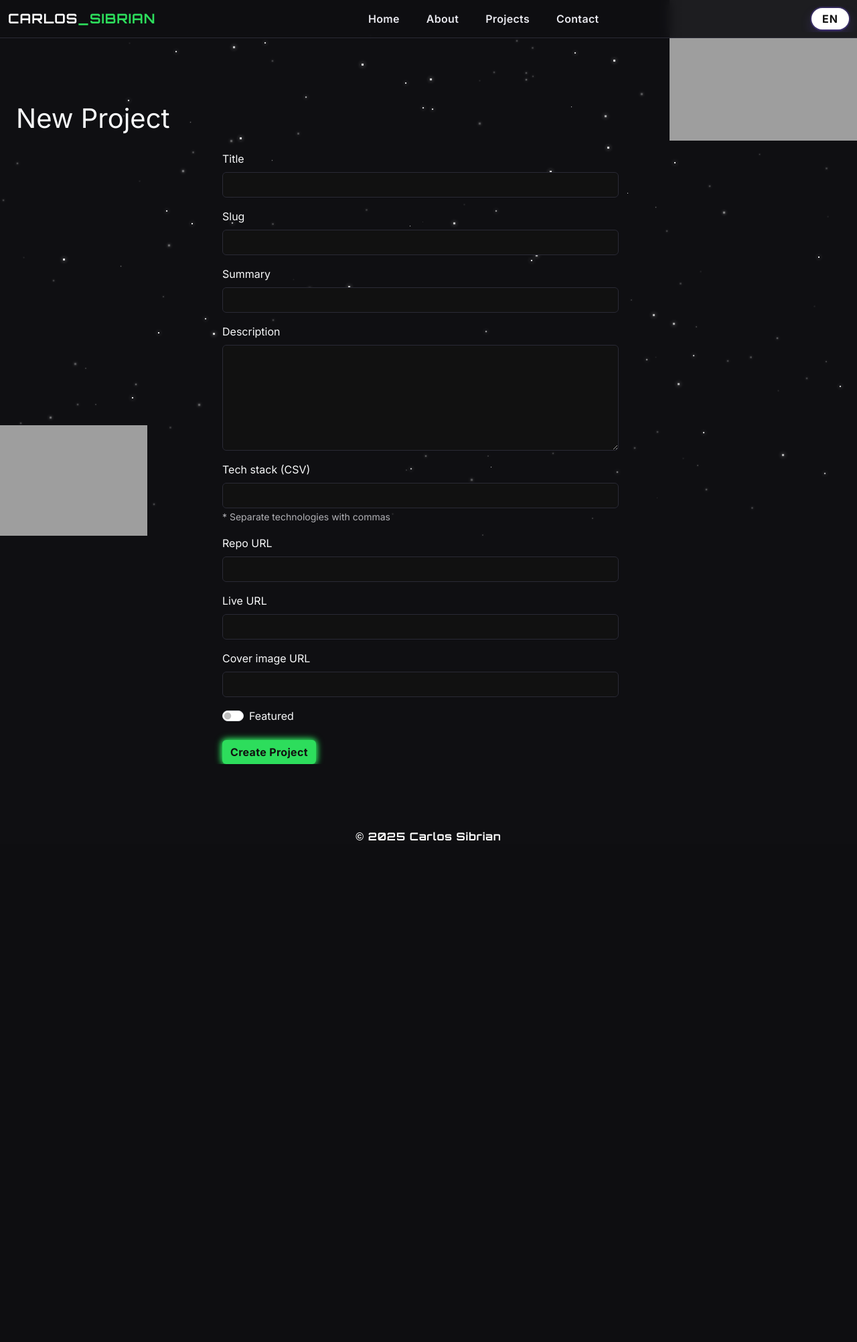
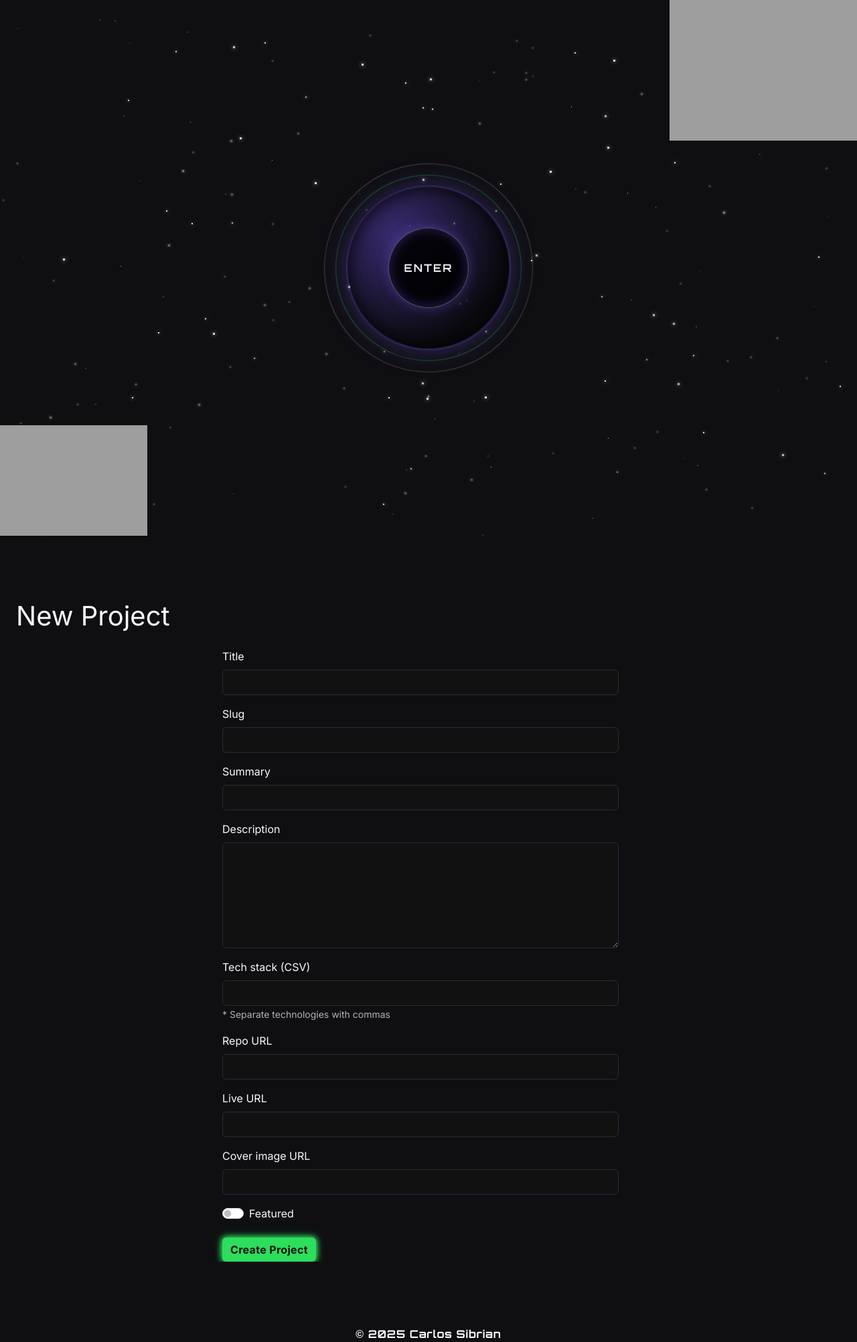
Before and after one commit to sibrianc/portfolio, a Flask app: page /admin/projects/new in a window 1280 px wide. Shown: the whole page at 67% size. Before the commit the page ends 1255 px from the top, so only its background shows below. Run offline with Flask 3, Linux system fonts and the light colour scheme; a user stored in the database is signed in; some libraries are stand-ins or nearby versions; grey boxes are pictures that could not be loaded.

Commit message:
Add intro overlay entrance layout

```diff
--- a/static/css/main.css
+++ b/static/css/main.css
@@ -63,6 +63,78 @@ footer {
   bottom: 0;
   left: 0;
   width: 220px;
+}
+
+/* Landing overlay */
+#intro-overlay {
+  position: relative;
+  min-height: 100vh;
+  display: flex;
+  align-items: center;
+  justify-content: center;
+  z-index: 2;
+}
+
+#central-orb {
+  position: relative;
+  width: 240px;
+  height: 240px;
+  border-radius: 50%;
+  background: radial-gradient(circle at 30% 30%, rgba(122, 86, 255, 0.4), rgba(10, 10, 14, 0.95) 70%);
+  box-shadow: 0 0 40px rgba(122, 86, 255, 0.35), inset 0 0 25px rgba(0, 0, 0, 0.8);
+  display: grid;
+  place-items: center;
+  overflow: visible;
+}
+
+#orb-rings {
+  position: absolute;
+  inset: -36px;
+  border: 1px solid rgba(232, 232, 238, 0.25);
+  border-radius: 50%;
+  animation: orb-spin 16s linear infinite;
+}
+
+#orb-rings::after,
+#orb-rings::before {
+  content: "";
+  position: absolute;
+  inset: 16px;
+  border: 1px solid rgba(45, 221, 92, 0.35);
+  border-radius: 50%;
+}
+
+#orb-rings::before {
+  inset: 32px;
+  border-color: rgba(122, 86, 255, 0.35);
+  animation: orb-spin 10s linear infinite reverse;
+}
+
+#enter-button {
+  position: relative;
+  z-index: 1;
+  width: 120px;
+  height: 120px;
+  border-radius: 50%;
+  border: 1px solid rgba(232, 232, 238, 0.35);
+  background: rgba(0, 0, 0, 0.9);
+  color: var(--txt);
+  font-family: 'Orbitron', sans-serif;
+  letter-spacing: 0.12em;
+  font-weight: 700;
+  text-transform: uppercase;
+  box-shadow: inset 0 0 18px rgba(122, 86, 255, 0.35), 0 0 18px rgba(122, 86, 255, 0.35);
+  transition: transform 0.3s ease, box-shadow 0.3s ease;
+}
+
+#enter-button:hover {
+  transform: scale(1.05);
+  box-shadow: inset 0 0 24px rgba(45, 221, 92, 0.4), 0 0 28px rgba(45, 221, 92, 0.4);
+}
+
+@keyframes orb-spin {
+  from { transform: rotate(0deg); }
+  to { transform: rotate(360deg); }
 }
 
 /* Navbar styles */
--- a/templates/layout/base.html
+++ b/templates/layout/base.html
@@ -33,33 +33,12 @@
   <img class="corner corner-tr" src="{{ url_for('static', filename='img/decor/corner-tr.svg') }}" alt="" aria-hidden="true">
   <img class="corner corner-bl" src="{{ url_for('static', filename='img/decor/corner-bl.svg') }}" alt="" aria-hidden="true">
 
-  <!-- Navbar -->
-  <nav class="navbar navbar-expand-lg nav-cyber">
-    <div class="container">
-      <!-- Brand / Logo -->
-      <a class="navbar-brand fw-bold tracking-wide" href="{{ url_for('index') }}">
-        CARLOS<span class="brand-accent">_SIBRIAN</span>
-      </a>
-      <!-- Mobile toggle button -->
-      <button class="navbar-toggler" type="button" data-bs-toggle="collapse" data-bs-target="#nav"
-              aria-controls="nav" aria-expanded="false" aria-label="Toggle navigation">
-        <span class="navbar-toggler-icon"></span>
-      </button>
-      <!-- Nav links -->
-      <div id="nav" class="collapse navbar-collapse justify-content-center">
-        <ul class="navbar-nav text-center">
-          <li class="nav-item"><a class="btn btn-cyber" href="{{ url_for('index') }}">{{ t('home') }}</a></li>
-          <li class="nav-item"><a class="btn btn-cyber" href="{{ url_for('about') }}">{{ t('about') }}</a></li>
-          <li class="nav-item"><a class="btn btn-cyber" href="{{ url_for('projects_list') }}">{{ t('projects') }}</a></li>
-          <li class="nav-item"><a class="btn btn-cyber" href="{{ url_for('contact') }}">{{ t('contact') }}</a></li>
-        </ul>
-      </div>
-      <!-- Language toggle pill -->
-      <a class="cy-lang-toggle ms-lg-3" href="{{ url_for('switch_lang', code='en' if current_lang()=='es' else 'es') }}">
-        <span class="cy-pill">{{ current_lang()|upper }}</span>
-      </a>
+  <div id="intro-overlay">
+    <div id="central-orb">
+      <div id="orb-rings"></div>
+      <button id="enter-button">ENTER</button>
     </div>
-  </nav>
+  </div>
 
   <main class="container py-5 flex-fill">
     {% with messages = get_flashed_messages(with_categories=true) %}
```
